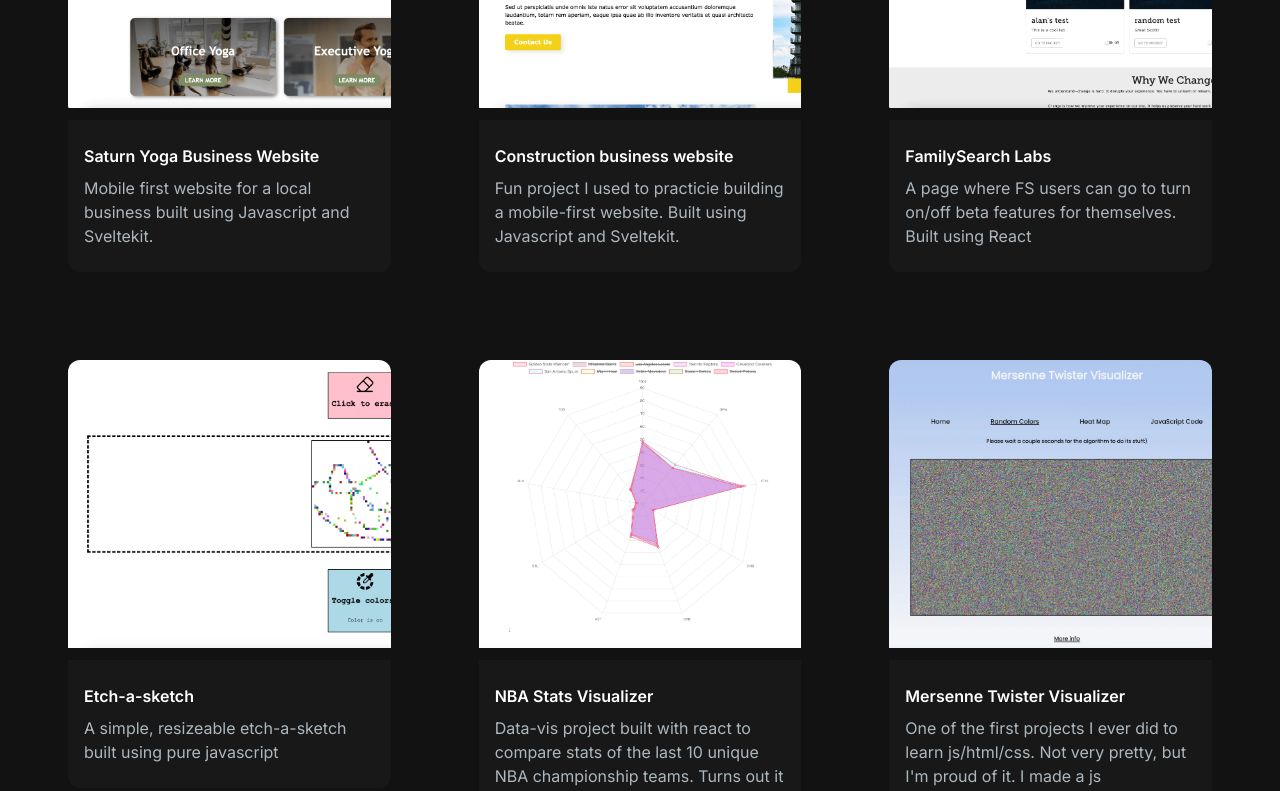
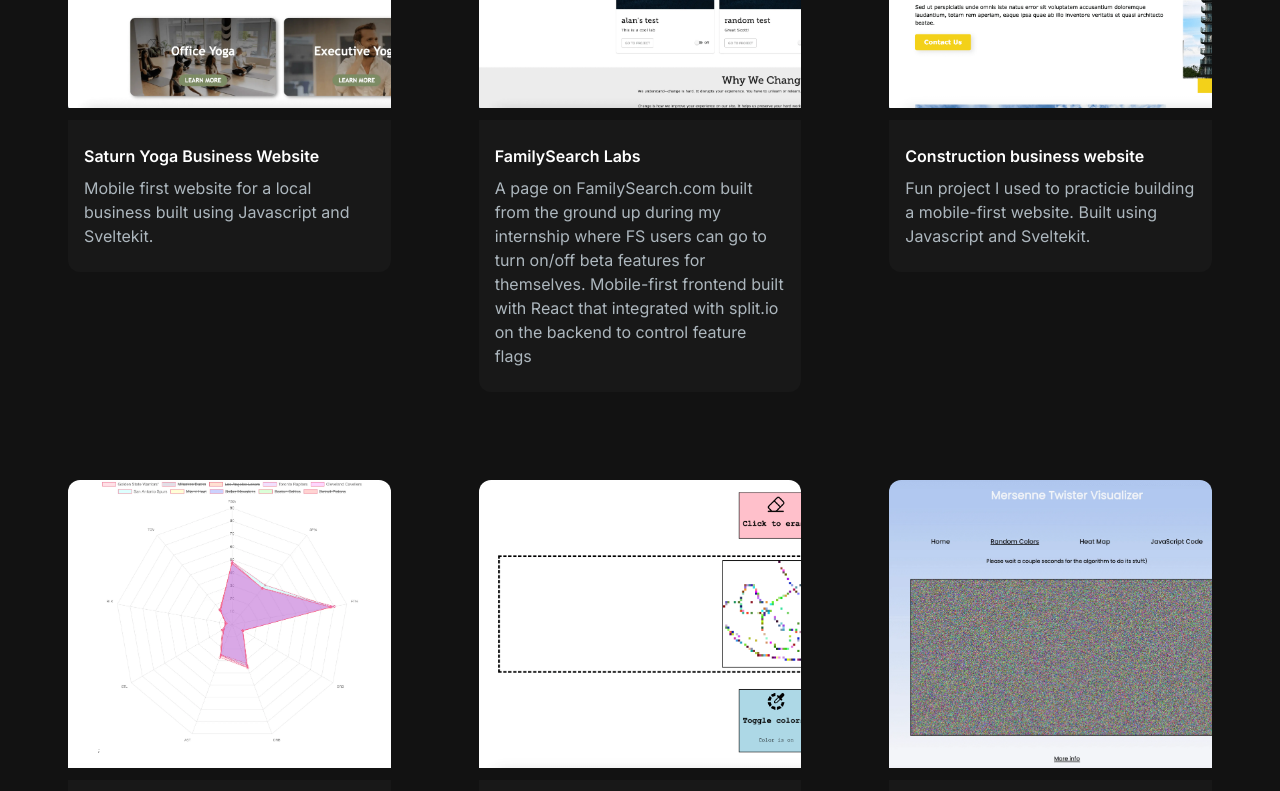
Before and after one commit to JoeReeve/personalWebsite, a Next.js app: page / in a window 1280 px wide. Shown: the part 1860-2651 px from the top of the page. Built offline with nearby package versions, Linux system fonts and the light colour scheme.

Commit message:
Change project ordering

```diff
--- a/app/components/ProjectCard.jsx
+++ b/app/components/ProjectCard.jsx
@@ -24,13 +24,14 @@ function ProjectCard({ imgUrl, title, description, gitUrl, previewUrl }) {
               <CodeBracketIcon className="h-10 w-10 text-[#ADB7BE] absolute top-1/2 left-1/2 transform -translate-x-1/2 -translate-y-1/2 cursor-pointer group-hover/link:text-white" />
             </Link>
           )}
-
+          {previewUrl && (
             <Link
               href={previewUrl}
               className="h-14 w-14 border-2 relative rounded-full border-[#ADB7BE] hover:border-white group/link"
             >
               <EyeIcon className="h-10 w-10 text-[#ADB7BE] absolute top-1/2 left-1/2 transform -translate-x-1/2 -translate-y-1/2 cursor-pointer group-hover/link:text-white" />
             </Link>
+          )}
         </div>
       </div>
       <div className="text-white rounded-b-xl mt-3 bg-[#181818] py-6 px-4">
--- a/app/components/ProjectsSection.jsx
+++ b/app/components/ProjectsSection.jsx
@@ -14,6 +14,14 @@ const projectsData = [
     previewUrl: "https://saturnyoga.com/",
   },
   {
+    id: 3,
+    title: "FamilySearch Labs",
+    description:
+      "A page on FamilySearch.com built from the ground up during my internship where FS users can go to turn on/off beta features for themselves. Mobile-first frontend built with React that integrated with split.io on the backend to control feature flags",
+    image: "/images/projects/labs.webp",
+    tag: ["All", "Mobile"],
+  },
+  {
     id: 2,
     title: "Construction business website",
     description:
@@ -24,13 +32,13 @@ const projectsData = [
     previewUrl: "https://construction-site-new.netlify.app/",
   },
   {
-    id: 3,
-    title: "FamilySearch Labs",
+    id: 5,
+    title: "NBA Stats Visualizer",
     description:
-      "A page where FS users can go to turn on/off beta features for themselves. Built using React",
-    image: "/images/projects/labs.webp",
-    tag: ["All", "Mobile"],
-    previewUrl: "https://familysearch.org/labs",
+      "Data-vis project built with react to compare stats of the last 10 unique NBA championship teams. Turns out it takes very similar stats to win big..",
+    image: "/images/projects/nba.webp",
+    tag: ["All", "Web"],
+    previewUrl: "https://nbastatsreact.netlify.app/",
   },
   {
     id: 4,
@@ -43,15 +51,6 @@ const projectsData = [
     previewUrl: "https://joereeve.github.io/etch-a-sketch/",
   },
 
-  {
-    id: 5,
-    title: "NBA Stats Visualizer",
-    description:
-      "Data-vis project built with react to compare stats of the last 10 unique NBA championship teams. Turns out it takes very similar stats to win big..",
-    image: "/images/projects/nba.webp",
-    tag: ["All", "Web"],
-    previewUrl: "https://nbastatsreact.netlify.app/",
-  },
   {
     id: 6,
     title: "Mersenne Twister Visualizer",
@@ -77,10 +76,7 @@ function ProjectsSection() {
         My Projects
       </h2>
       <div>
-        <ul
-          ref={ref}
-          className="grid md:grid-cols-3 gap-8 md:gap-12"
-        >
+        <ul ref={ref} className="grid md:grid-cols-3 gap-8 md:gap-12">
           {projectsData.map((project, index) => (
             <motion.li
               key={index}
```
Lines whose indentation alone changed are shown as unchanged.
